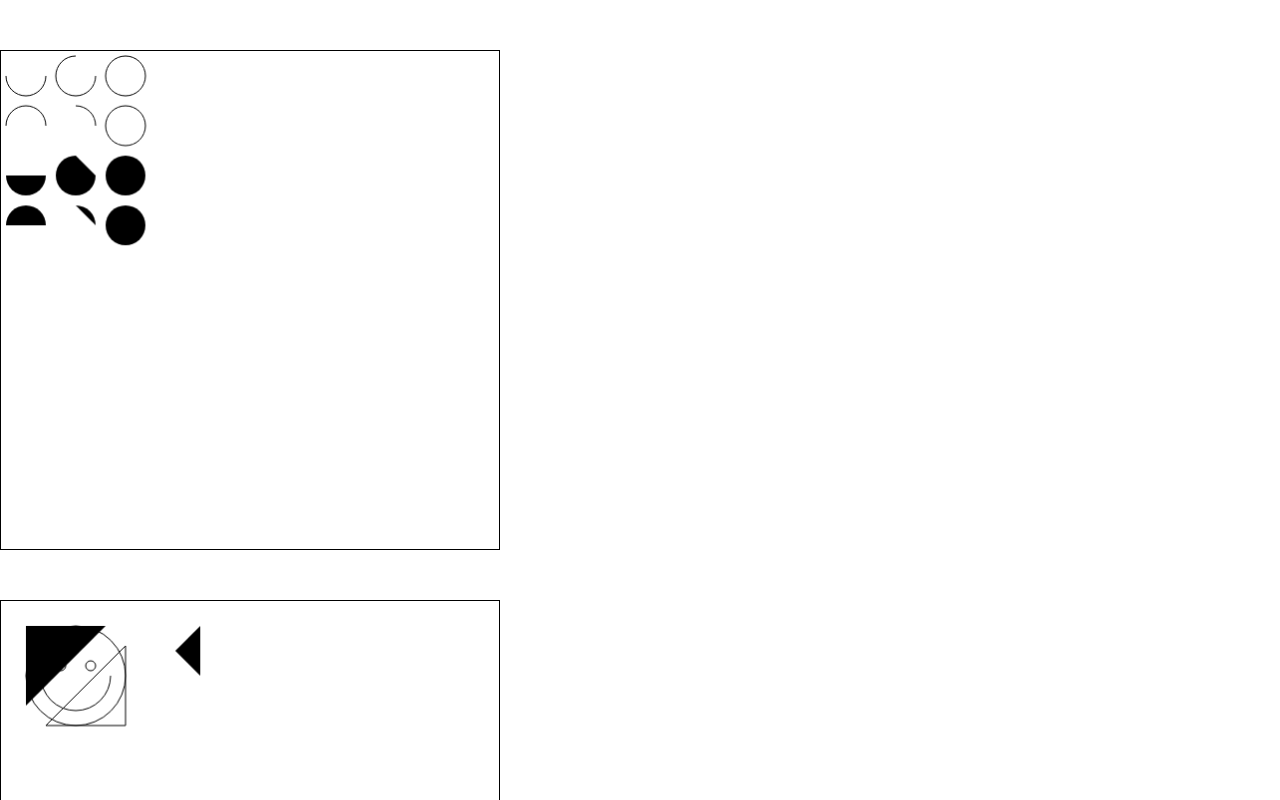
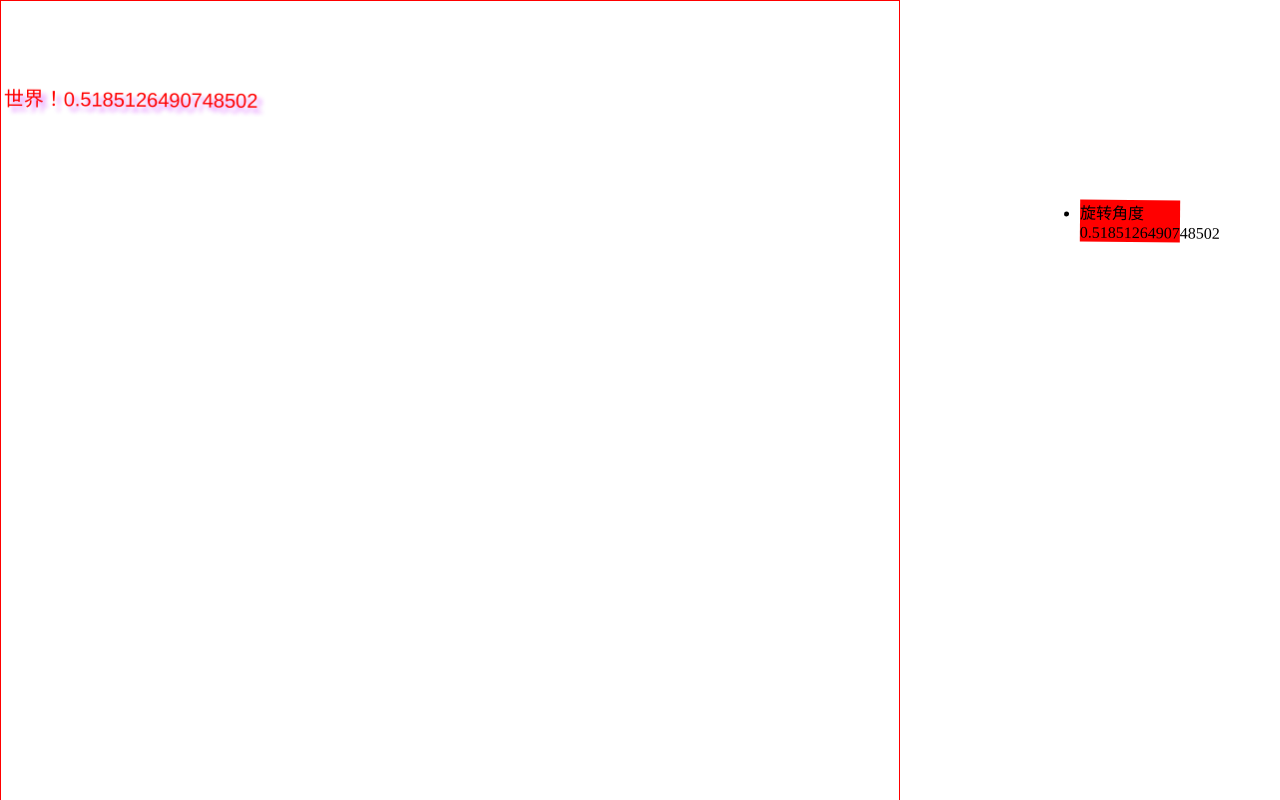
Before and after one commit to XYL-leon/webgl-start, a Vue app: page / in a window 1280 px wide. Shown: the top 800 px of the page. Built offline with nearby package versions, Linux system fonts and the light colour scheme.

Commit message:
计算角度

```diff
--- a/src/App.vue
+++ b/src/App.vue
@@ -1,18 +1,21 @@
 <script setup>
-import WebGL from "./components/webgl.vue";
+// import WebGL from "./components/webgl.vue";
 
-import CanvasRotate from "./components/canvas/rotate.vue";
-import CanvasRect from "./components/canvas/rect.vue";
-import CanvasLine from "./components/canvas/line.vue";
-import CanvasCircle from "./components/canvas/circle.vue";
+// import CanvasRotate from "./components/canvas/rotate.vue";
+// import CanvasRect from "./components/canvas/rect.vue";
+// import CanvasLine from "./components/canvas/line.vue";
+// import CanvasCircle from "./components/canvas/circle.vue";
+
+import CanvasRotate2 from "./components/canvas/rotate2.vue";
 </script>
 
 <template>
   <div class="container">
-    <CanvasCircle />
-    <CanvasLine />
-    <CanvasRect />
-    <WebGL />
-    <CanvasRotate />
+    <CanvasRotate2 />
+    <!-- <CanvasCircle /> -->
+    <!-- <CanvasLine /> -->
+    <!-- <CanvasRect /> -->
+    <!-- <WebGL /> -->
+    <!-- <CanvasRotate /> -->
   </div>
 </template>
--- /dev/null
+++ b/src/components/canvas/rotate2.vue
@@ -0,0 +1,96 @@
+
+<script setup>
+import { ref, onMounted } from "vue";
+let container = ref(null);
+var canvas, ctx;
+let angle_1 = ref(0);
+
+function init() {
+  canvas = container.value;
+  ctx = canvas.getContext("2d");
+}
+function draw() {
+  //初始的样式（绘制状态）并绘制矩形
+  ctx.shadowOffsetX = 5;
+  ctx.shadowOffsetY = 5;
+  ctx.shadowBlur = 4;
+  ctx.shadowColor = "rgba(204, 25, 255, 0.5)";
+
+  ctx.save(); // 1 保存正常的坐标系
+  ctx.translate(100, 100); // 2 改变坐标系位置
+  ctx.rotate((angle_1.value * Math.PI) / 180); // 3 旋转坐标系
+  ctx.fillStyle = "red";
+  ctx.font = "20px Arial";
+  ctx.textBaseline = "middle";
+  ctx.textAlign = "center";
+  ctx.fillText("你好，世界！" + angle_1.value, 0, 0);
+  ctx.restore(); // 4 从栈中取出之前保存的状态
+}
+function drawLine(pointA, pointB) {
+  ctx.beginPath();
+  // ctx.moveTo(Math.floor(pointA[0]), Math.floor(pointA[1])); // 将笔触移动到该点
+  // ctx.lineTo(Math.floor(pointB[0]), Math.floor(pointB[1]));
+  console.log(Math.floor(pointA[0] * 10), Math.floor(pointA[1] * 10));
+  console.log(Math.floor(pointB[0] * 10), Math.floor(pointB[1] * 10));
+  ctx.moveTo(828, 634); // 将笔触移动到该点
+  ctx.lineTo(832, 634);
+  ctx.fill();
+}
+function computeAngle(pointA, pointB) {
+  console.log("-------------");
+  let angleDeg =
+    (Math.atan2(pointA[0] - pointB[0], pointA[1] - pointB[1]) * 180) / Math.PI;
+  angleDeg = angleDeg + 90;
+
+  console.log(angleDeg);
+  // return 0;
+  return angleDeg;
+}
+onMounted(() => {
+  init();
+  let aaa = [
+    [130, 30],
+    [131, 31],
+  ];
+  /**
+   * 象限
+   * 二 一
+   * 三 四
+   * */
+  // 第一象限 降序 —_
+  let bbb = [
+    [82.8, 63.41665],
+    [83.2, 63.41303],
+  ];
+  // angle_1.value = computeAngle(aaa[0], aaa[1]);
+  angle_1.value = computeAngle(bbb[0], bbb[1]);
+  draw();
+  drawLine(bbb[0], bbb[1]);
+});
+</script>
+
+<template>
+  <canvas ref="container" width="900" height="900"></canvas>
+  <ul>
+    <li :style="'transform:rotate(' + angle_1 + 'deg)'">
+      旋转角度{{ angle_1 }}
+    </li>
+  </ul>
+</template>
+
+<style>
+canvas {
+  width: 900px;
+  height: 900px;
+  border: 1px solid red;
+}
+ul {
+  position: fixed;
+  right: 100px;
+  top: 200px;
+  width: 100px;
+}
+ul li {
+  background: red;
+}
+</style>
```
